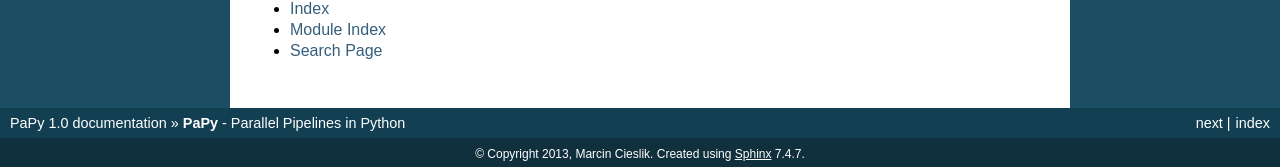
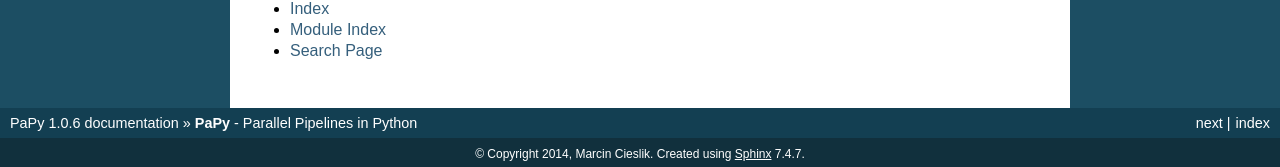
Before and after one commit to mcieslik-mctp/papy, a Sphinx documentation site: the page built from doc/source/index.rst, in a window 1280 px wide and 900 px high, scrolled down 1687 px. Shown: the part 730-897 px from the top of the window. Built offline with Sphinx 7.4.7, drawn with Linux system fonts in a browser that asks for light colours; some of the changed text lies outside the part shown.

Commit message:
version bump 1.0.6; added changelog

```diff
--- a/doc/source/conf.py
+++ b/doc/source/conf.py
@@ -38,16 +38,16 @@ master_doc = 'index'
 
 # General information about the project.
 project = u'PaPy'
-copyright = u'2013, Marcin Cieslik'
+copyright = u'2014, Marcin Cieslik'
 
 # The version info for the project you're documenting, acts as replacement for
 # |version| and |release|, also used in various other places throughout the
 # built documents.
 #
 # The short X.Y version.
-version = '1.0'
+version = '1.0.6'
 # The full version, including alpha/beta/rc tags.
-release = '1.0'
+release = '1.0.6'
 
 # The language for content autogenerated by Sphinx. Refer to documentation
 # for a list of supported languages.
--- a/setup.py
+++ b/setup.py
@@ -1,7 +1,7 @@
 #!/usr/bin/env python2
 # -*- coding: utf-8 -*-
 NAME = 'papy'
-VERSION = '1.0.5'
+VERSION = '1.0.6'
 
 try:
     from setuptools import setup
--- a/src/numap/__init__.py
+++ b/src/numap/__init__.py
@@ -15,6 +15,6 @@ the "stride" and "buffer" arguments. Unlike ``imap``, ``NuMap`` supports
 The package is tested on Python 2.6+
 
 """
-__author__ = 'Marcin Cieslik <mpc4p@virginia.edu>'
+__version__ = "1.0.6"
 
 from .NuMap import NuMap, imports
--- a/src/papy/__init__.py
+++ b/src/papy/__init__.py
@@ -10,7 +10,7 @@ workflows.
 The package is tested on Python 2.7
 
 """
-__author__ = 'Marcin Cieslik <mpc4p@virginia.edu>'
+__version__ = "1.0.6"
 
 from .core import Worker, Piper, Dagger, Plumber
 from .core import WorkerError, PiperError, DaggerError, PlumberError
```
Also changed, not shown: CHANGELOG.rst (added, +9 -0 lines), RELEASE.rst (added, +12 -0 lines).
